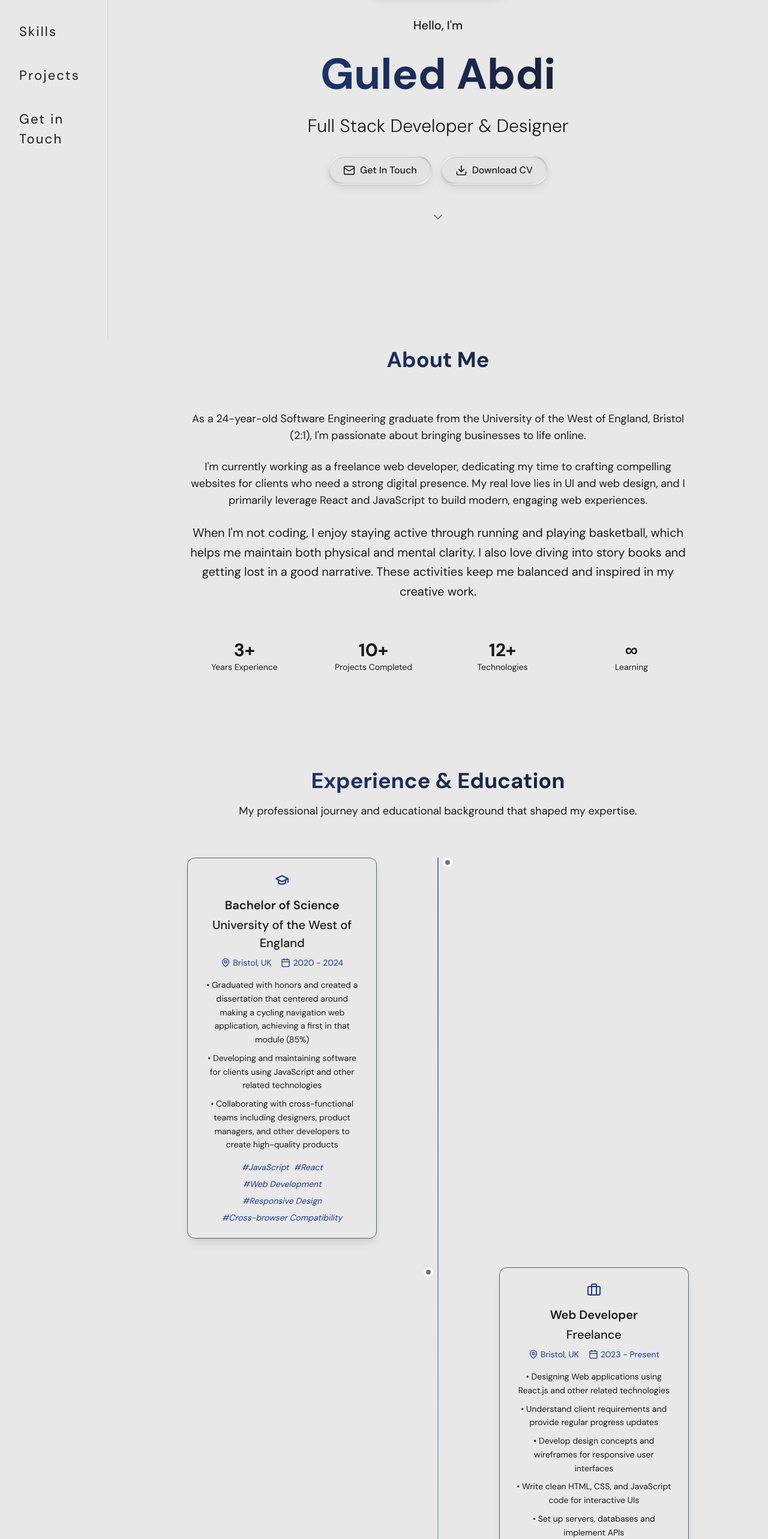
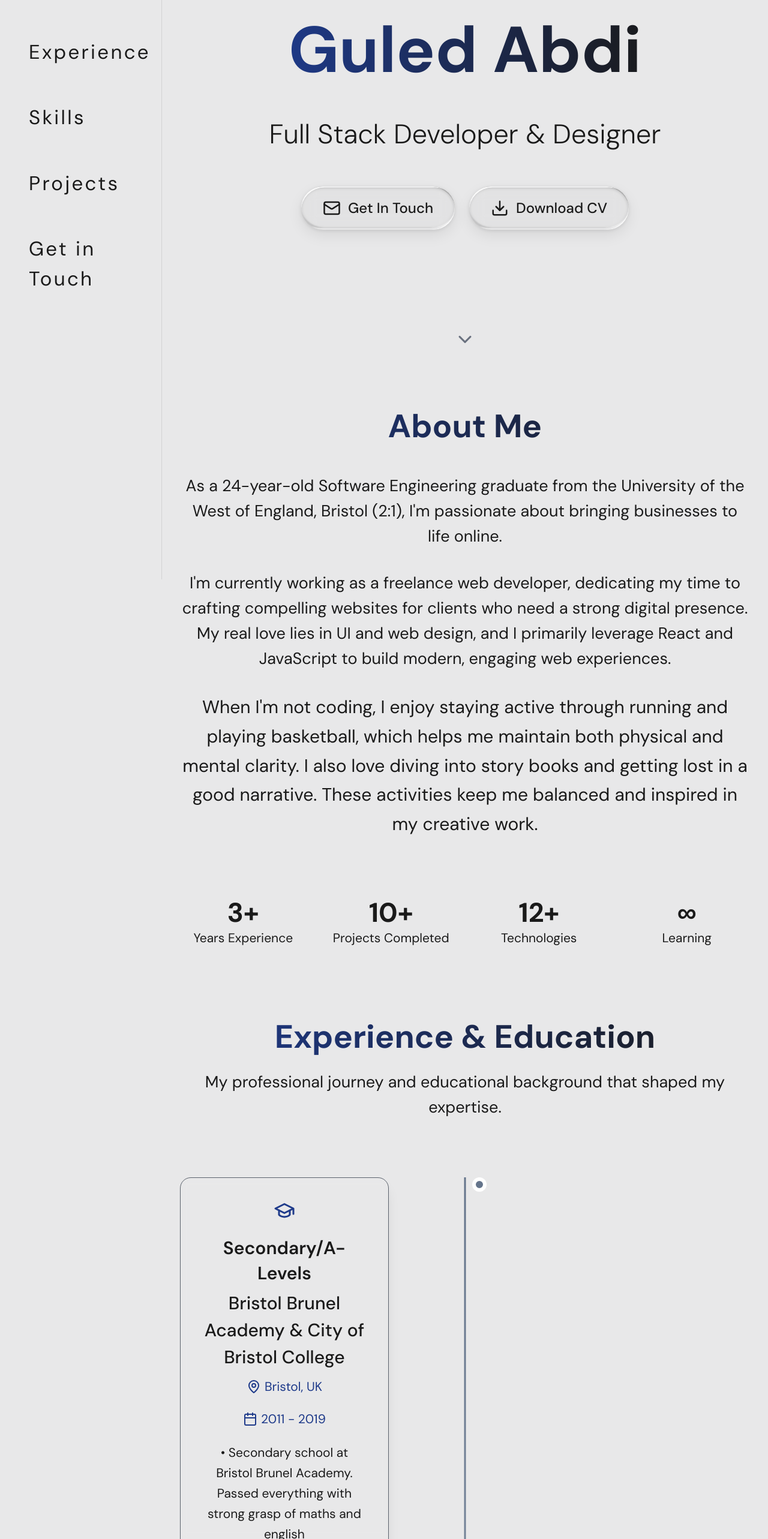
Before and after one commit to Gulzey/Portfolio2, a React (Create React App) app: page / in a window 1280 px wide. Shown: the part 234-2800 px from the top of the page at 60% size. Built offline with nearby package versions, Linux system fonts and the light colour scheme.

Commit message:
Improve layout spacing and responsiveness - Add Secondary/A-levels experience - Set 150% zoom - Fix section spacing and navigation

```diff
--- a/src/App.tsx
+++ b/src/App.tsx
@@ -94,6 +94,20 @@ const App: React.FC = () => {
           <a
             key={item.label}
             href={item.href}
+            onClick={(e) => {
+              e.preventDefault();
+              const element = document.querySelector(item.href);
+              if (element) {
+                const offset = 80;
+                const elementPosition = element.getBoundingClientRect().top;
+                const offsetPosition = elementPosition + window.pageYOffset - offset;
+
+                window.scrollTo({
+                  top: offsetPosition,
+                  behavior: 'smooth'
+                });
+              }
+            }}
             style={{
               color: 'var(--c-content)',
               textDecoration: 'none',
@@ -103,6 +117,7 @@ const App: React.FC = () => {
               textAlign: 'left',
               width: '100%',
               padding: '4px 0',
+              cursor: 'pointer',
             }}
           >
             {item.label}
@@ -110,8 +125,25 @@ const App: React.FC = () => {
         ))}
       </nav>
       {/* Main Content */}
-      <main style={{ flex: 1, display: 'flex', flexDirection: 'column', alignItems: 'center', justifyContent: 'flex-start', marginLeft: navOpen ? '180px' : '0', transition: 'margin-left 0.3s' }}>
-        <div style={{ marginTop: '160px', width: '100%', maxWidth: '900px' }}>
+      <main style={{
+        flex: 1,
+        display: 'flex',
+        flexDirection: 'column',
+        alignItems: 'center',
+        justifyContent: 'flex-start',
+        marginLeft: navOpen ? '180px' : '0',
+        transition: 'margin-left 0.3s',
+        minHeight: '100vh',
+        width: '100%'
+      }}>
+        <div style={{
+          width: '100%',
+          maxWidth: '1200px',
+          padding: '0 20px',
+          display: 'flex',
+          flexDirection: 'column',
+          gap: '0'
+        }}>
           <Hero />
           <About />
           <Experience />
--- a/src/components/About.tsx
+++ b/src/components/About.tsx
@@ -31,14 +31,20 @@ const About: React.FC = () => {
   }, []);
 
   return (
-    <section id="about" className="py-20 relative">
-      <div className="max-w-7xl mx-auto px-4 sm:px-6 lg:px-8">
+    <section id="about" style={{
+      padding: '50px 0 40px 0',
+      minHeight: 'auto',
+      display: 'flex',
+      alignItems: 'flex-start',
+      justifyContent: 'center'
+    }}>
+      <div className="w-full">
         <motion.div
           initial={{ opacity: 0, y: 50 }}
           whileInView={{ opacity: 1, y: 0 }}
           transition={{ duration: 0.8 }}
           viewport={{ once: true }}
-          className="text-center mb-16"
+          className="text-center mb-8"
         >
           <h2 className="text-4xl font-bold text-gradient mb-4">About Me</h2>
         </motion.div>
--- a/src/components/Contact.tsx
+++ b/src/components/Contact.tsx
@@ -127,8 +127,14 @@ const Contact: React.FC = () => {
   };
 
   return (
-    <section id="contact" className="py-20 relative">
-      <div className="max-w-7xl mx-auto px-4 sm:px-6 lg:px-8">
+    <section id="contact" style={{
+      padding: '80px 0',
+      minHeight: '100vh',
+      display: 'flex',
+      alignItems: 'center',
+      justifyContent: 'center'
+    }}>
+      <div className="w-full">
         <motion.div
           initial={{ opacity: 0, y: 50 }}
           whileInView={{ opacity: 1, y: 0 }}
--- a/src/components/Experience.tsx
+++ b/src/components/Experience.tsx
@@ -77,12 +77,32 @@ const Experience: React.FC = () => {
       ],
       technologies: ['JavaScript', 'React', 'Web Development', 'Responsive Design', 'Cross-browser Compatibility'],
       icon: <GraduationCap size={24} />
+    },
+    {
+      id: '5',
+      type: 'education',
+      title: 'Secondary/A-Levels',
+      company: 'Bristol Brunel Academy & City of Bristol College',
+      location: 'Bristol, UK',
+      period: '2011 - 2019',
+      description: [
+        'Secondary school at Bristol Brunel Academy. Passed everything with strong grasp of maths and english',
+        'Did A-levels at City of Bristol College Bristol studying Maths, Physics and Biology'
+      ],
+      technologies: ['Mathematics', 'English', 'Physics', 'Biology'],
+      icon: <GraduationCap size={24} />
     }
   ];
 
   return (
-    <section id="experience" className="py-20 relative">
-      <div className="max-w-7xl mx-auto px-4 sm:px-6 lg:px-8">
+    <section id="experience" style={{
+      padding: '40px 0',
+      minHeight: '100vh',
+      display: 'flex',
+      alignItems: 'center',
+      justifyContent: 'center'
+    }}>
+      <div className="w-full">
         <motion.div
           initial={{ opacity: 0, y: 50 }}
           whileInView={{ opacity: 1, y: 0 }}
--- a/src/components/Hero.tsx
+++ b/src/components/Hero.tsx
@@ -17,22 +17,40 @@ const Hero: React.FC = () => {
   const scrollToSection = (href: string) => {
     const element = document.querySelector(href);
     if (element) {
-      element.scrollIntoView({ behavior: 'smooth' });
+      const offset = 80; // Offset to account for any fixed elements
+      const elementPosition = element.getBoundingClientRect().top;
+      const offsetPosition = elementPosition + window.pageYOffset - offset;
+
+      window.scrollTo({
+        top: offsetPosition,
+        behavior: 'smooth'
+      });
     }
   };
 
   return (
-    <section id="home" className="flex items-center justify-center relative overflow-hidden" style={{ paddingTop: 0, paddingBottom: 64 }}>
-      <div className="max-w-7xl mx-auto px-4 sm:px-6 lg:px-8 text-center relative z-10 w-full">
+    <section id="home" className="flex items-center justify-center relative overflow-hidden" style={{
+      minHeight: '70vh',
+      padding: '0',
+      display: 'flex',
+      alignItems: 'center',
+      justifyContent: 'center'
+    }}>
+      <div className="w-full text-center relative z-10">
         {/* Theme Switcher at the top, centered */}
-        <div style={{ display: 'flex', justifyContent: 'center', marginBottom: 32 }}>
+        <div style={{ display: 'flex', justifyContent: 'center', marginBottom: '20px' }}>
           <ThemeSwitcher />
         </div>
         <motion.div
           initial={{ opacity: 0, y: 50 }}
           animate={{ opacity: 1, y: 0 }}
           transition={{ duration: 0.8 }}
-          className="space-y-8"
+          style={{
+            display: 'flex',
+            flexDirection: 'column',
+            gap: '40px',
+            alignItems: 'center'
+          }}
         >
           {/* Greeting */}
           <motion.h2
@@ -96,8 +114,7 @@ const Hero: React.FC = () => {
             initial={{ opacity: 0 }}
             animate={{ opacity: 1 }}
             transition={{ delay: 1.2 }}
-            className="mt-12"
-            style={{ marginBottom: 64 }}
+            style={{ marginTop: '60px' }}
           >
             <motion.button
               animate={{ y: [0, 10, 0] }}
--- a/src/components/Projects.tsx
+++ b/src/components/Projects.tsx
@@ -101,8 +101,14 @@ const Projects: React.FC = () => {
 
 
   return (
-    <section id="projects" className="py-20 relative">
-      <div className="max-w-7xl mx-auto px-4 sm:px-6 lg:px-8">
+    <section id="projects" style={{
+      padding: '80px 0',
+      minHeight: '100vh',
+      display: 'flex',
+      alignItems: 'center',
+      justifyContent: 'center'
+    }}>
+      <div className="w-full">
         <motion.div
           initial={{ opacity: 0, y: 50 }}
           whileInView={{ opacity: 1, y: 0 }}
--- a/src/components/Skills.tsx
+++ b/src/components/Skills.tsx
@@ -80,8 +80,14 @@ const Skills: React.FC = () => {
     : skills.filter(skill => skill.category === activeCategory);
 
   return (
-    <section id="skills" className="py-20 relative">
-      <div className="max-w-7xl mx-auto px-4 sm:px-6 lg:px-8">
+    <section id="skills" style={{
+      padding: '80px 0',
+      minHeight: '100vh',
+      display: 'flex',
+      alignItems: 'center',
+      justifyContent: 'center'
+    }}>
+      <div className="w-full">
         <motion.div
           initial={{ opacity: 0, y: 50 }}
           whileInView={{ opacity: 1, y: 0 }}
--- a/src/index.css
+++ b/src/index.css
@@ -6,6 +6,7 @@
   html {
     scroll-behavior: smooth;
     overflow-x: hidden;
+    zoom: 150%;
   }
 
   body {
```
